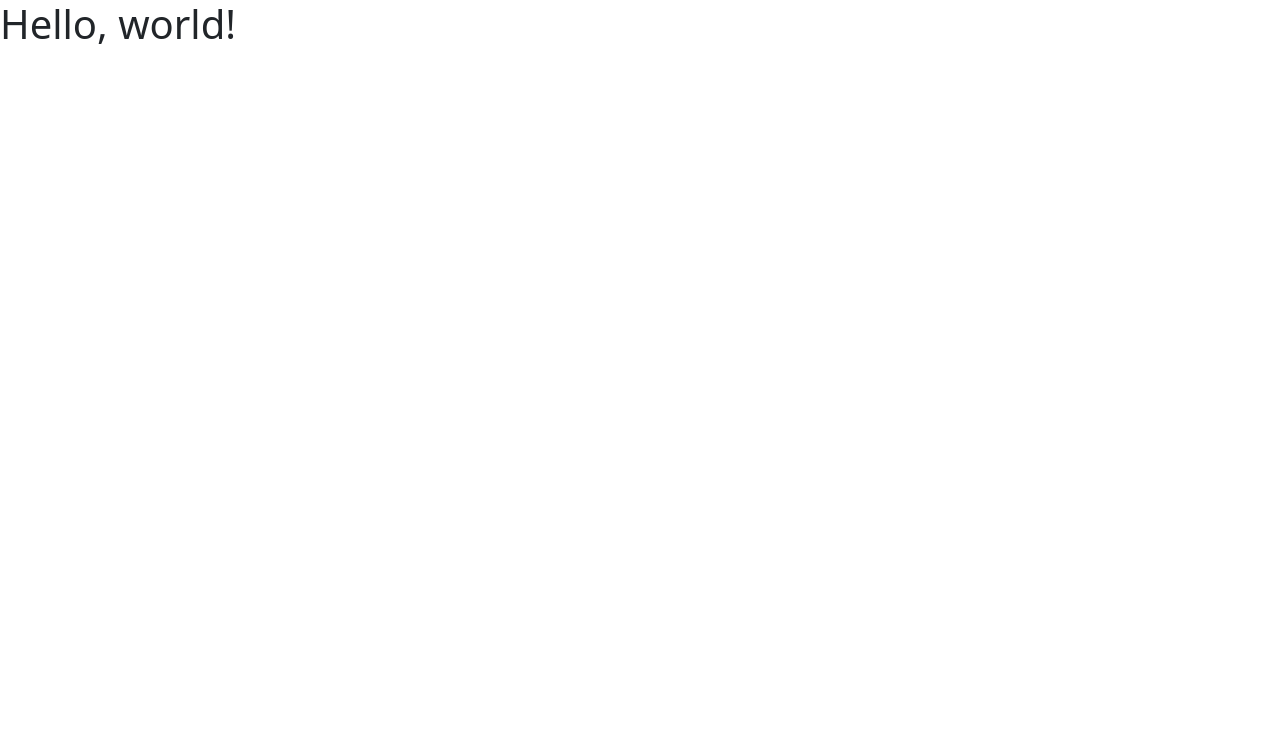
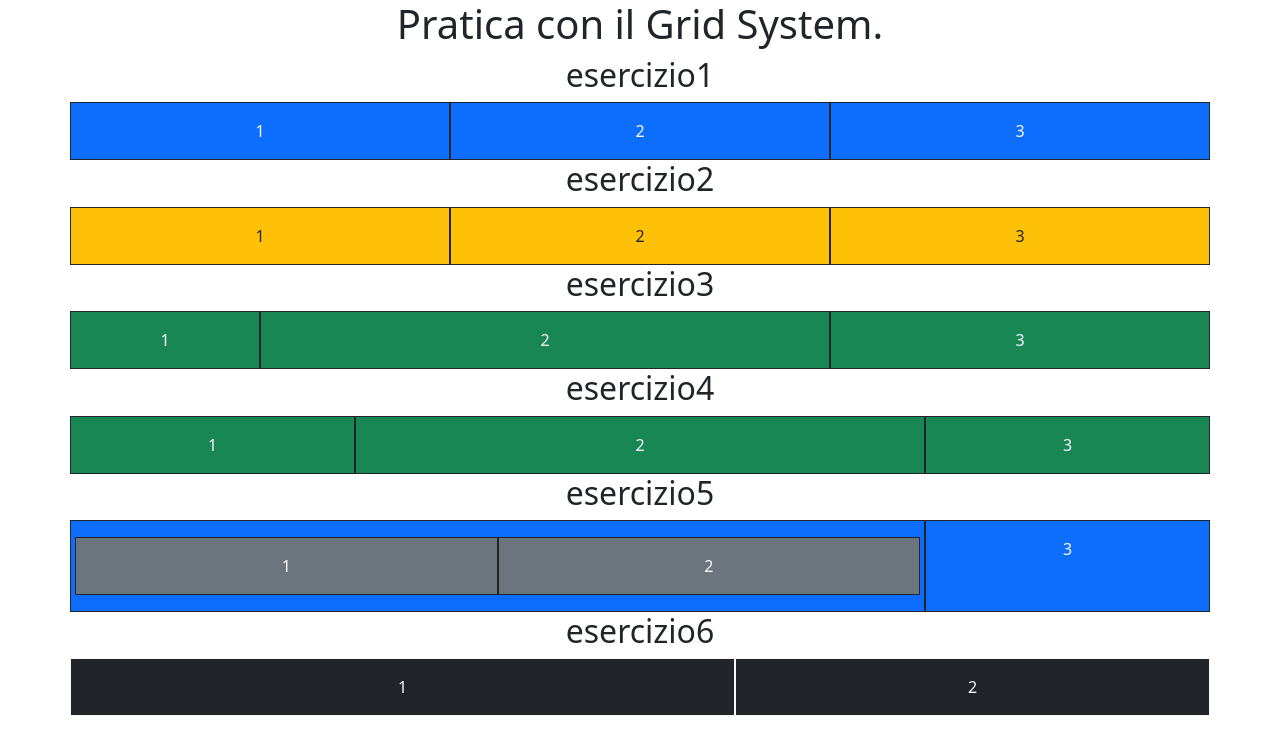
Before and after one commit to domenico2003/u2-s2-g1-Dattilo-Domenico, a plain HTML site: page index.html in a window 1280 px wide. Drawn offline with nearby package versions, Linux system fonts and the light colour scheme.

Commit message:
homework

```diff
--- a/index.html
+++ b/index.html
@@ -7,10 +7,96 @@
     <link href="https://cdn.jsdelivr.net/npm/bootstrap@5.3.0-alpha1/dist/css/bootstrap.min.css" rel="stylesheet" integrity="sha384-GLhlTQ8iRABdZLl6O3oVMWSktQOp6b7In1Zl3/Jr59b6EGGoI1aFkw7cmDA6j6gD" crossorigin="anonymous">
   </head>
   <body>
-    <h1>Hello, world!</h1>
+    <div class="container">
+        <h1 class="text-center">Pratica con il Grid System.</h1>
 
+        <h2 class="text-center">esercizio1</h2>
 
+        <div class="row h-25 justify-content-between">
+            <div class="col-md-4 bg-primary border border-dark text-center p-3  text-light">
+              1
+            </div>
+            <div class="col-md-4 bg-primary border border-dark text-center p-3  text-light">
+              2
+            </div>
+            <div class="col-md-4 bg-primary border border-dark text-center p-3 text-light">
+              3
+            </div>
+        </div>
 
+        <h2 class="text-center">esercizio2</h2>
+
+        <div class="row h-25 justify-content-between">
+            <div class="col-12 col-lg-4 bg-warning border border-dark text-center p-3  dark-text">
+              1
+            </div>
+            <div class="col-12 col-lg-4 bg-warning border border-dark text-center p-3  dark-text">
+              2
+            </div>
+            <div class="col-12 col-lg-4 bg-warning border border-dark text-center p-3  dark-text">
+              3
+            </div>
+        </div>
+
+        <h2 class="text-center">esercizio3</h2>
+
+        <div class="row h-25 justify-content-between">
+            <div class="col-2 col-sm-2 col-md-6 col-lg-4 col-xl-2 col-xxl-7 bg-success border border-dark text-center p-3  text-light">
+              1
+            </div>
+            <div class="col-2 col-sm-4 col-md-4 col-lg-4 col-xl-6 col-xxl-3 bg-success border border-dark text-center p-3  text-light">
+              2
+            </div>
+            <div class="col-2 col-sm-6 col-md-2 col-lg-4 col-xl-4 col-xxl-2 bg-success border border-dark text-center p-3  text-light">
+              3
+            </div>
+        </div>
+
+        <h2 class="text-center">esercizio4</h2>
+
+        <div class="row h-25 justify-content-between">
+            <div class="col-lg-2 col-xl-3 col-xxl-5 bg-success border border-dark text-center p-3  text-light">
+              1
+            </div>
+            <div class="col-lg-8 col-xl-6 col-xxl-2 bg-success border border-dark text-center p-3  text-light">
+              2
+            </div>
+            <div class="col-lg-2 col-xl-3 col-xxl-5 bg-success border border-dark text-center p-3  text-light">
+              3
+            </div>
+        </div>
+
+        <h2 class="text-center">esercizio5</h2>
+
+        <div class="row h-25 justify-content-between">
+            <div class="col-lg-8 col-xl-9 col-xxl-10 bg-primary border border-dark text-center p-3  text-light">
+                <div class="row h-25 justify-content-between">
+                    <div class="col-lg-6 bg-secondary border border-dark text-center p-3  text-light">
+                        1
+                    </div>
+                    <div class="col-lg-6  bg-secondary border border-dark text-center p-3  text-light">
+                        2
+                    </div>
+                </div>
+            </div>
+
+            <div class="col-lg-4 col-xl-3 col-xxl-2 bg-primary border border-dark text-center p-3  text-light">
+              3
+            </div>
+        </div>
+
+        <h2 class="text-center">esercizio6</h2>
+
+        <div class="row h-25 justify-content-between">
+            <div class="col-lg-8 col-xl-7 col-xxl-6 bg-dark border border-light text-center p-3  text-light">
+                1
+            </div>
+            <div class="col-lg-4 col-xl-5 col-xxl-6 bg-dark border border-light text-center p-3  text-light">
+              2
+            </div>
+        </div>
+
+    </div>
     <script src="https://cdn.jsdelivr.net/npm/bootstrap@5.3.0-alpha1/dist/js/bootstrap.bundle.min.js" integrity="sha384-w76AqPfDkMBDXo30jS1Sgez6pr3x5MlQ1ZAGC+nuZB+EYdgRZgiwxhTBTkF7CXvN" crossorigin="anonymous"></script>
   </body>
 </html>
```
